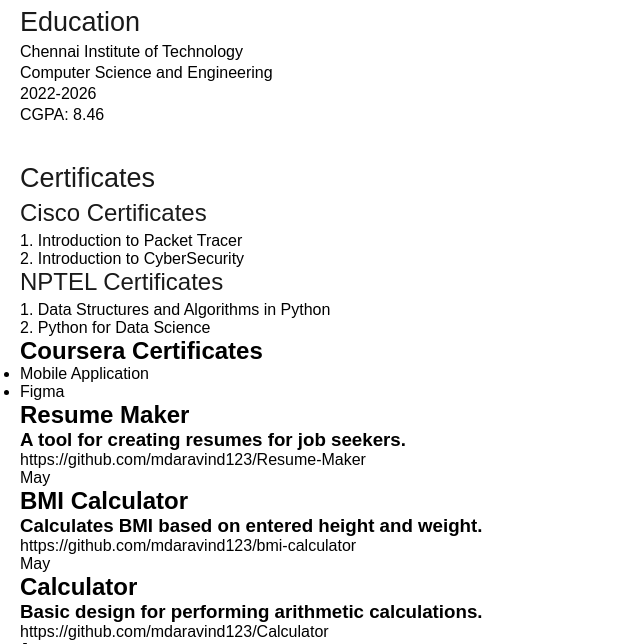
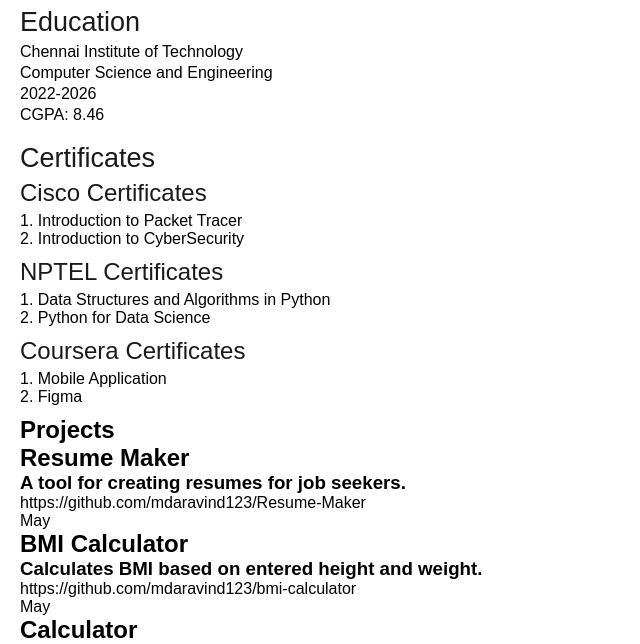
Before and after one commit to mdaravind123/MyResume, a plain HTML site: page index.html in a window 1280 px wide. Shown: the part 672-1316 px from the top of the page, without its empty margins (0-640 px from the left). Drawn offline with Linux system fonts and the light colour scheme.

Commit message:
3rd commit

```diff
--- a/index.html
+++ b/index.html
@@ -139,15 +139,16 @@
             <p>2. Python for Data Science</p>
           </div>
         </div>
-        <div class="certificate3">
+        <div class="certificate1">
           <h2>Coursera Certificates</h2>
-          <ul>
-            <li>Mobile Application</li>
-            <li>Figma</li>
-          </ul>
+          <div class="certificate-container">
+            <p>1. Mobile Application</p>
+            <p>2. Figma</p>
+          </div>
         </div>
       </div>
       <div class="projects">
+        <h1>Projects</h1>
         <div class="project1">
           <h2>Resume Maker</h2>
           <h3>A tool for creating resumes for job seekers.</h3>
--- a/resume.css
+++ b/resume.css
@@ -115,12 +115,16 @@
   padding-bottom:4px;
   flex-wrap:wrap;
   width:45vw;
-  height:15vh;
+  height:12.5vh;
 }
 
 #main .container .education-container p{
   font-weight:400;
   text-align:left;
+}
+
+#main .container .certificates .certificate1{
+  margin-bottom:10px;
 }
 
 #main .container .certificates .certificate1 h2{
```
